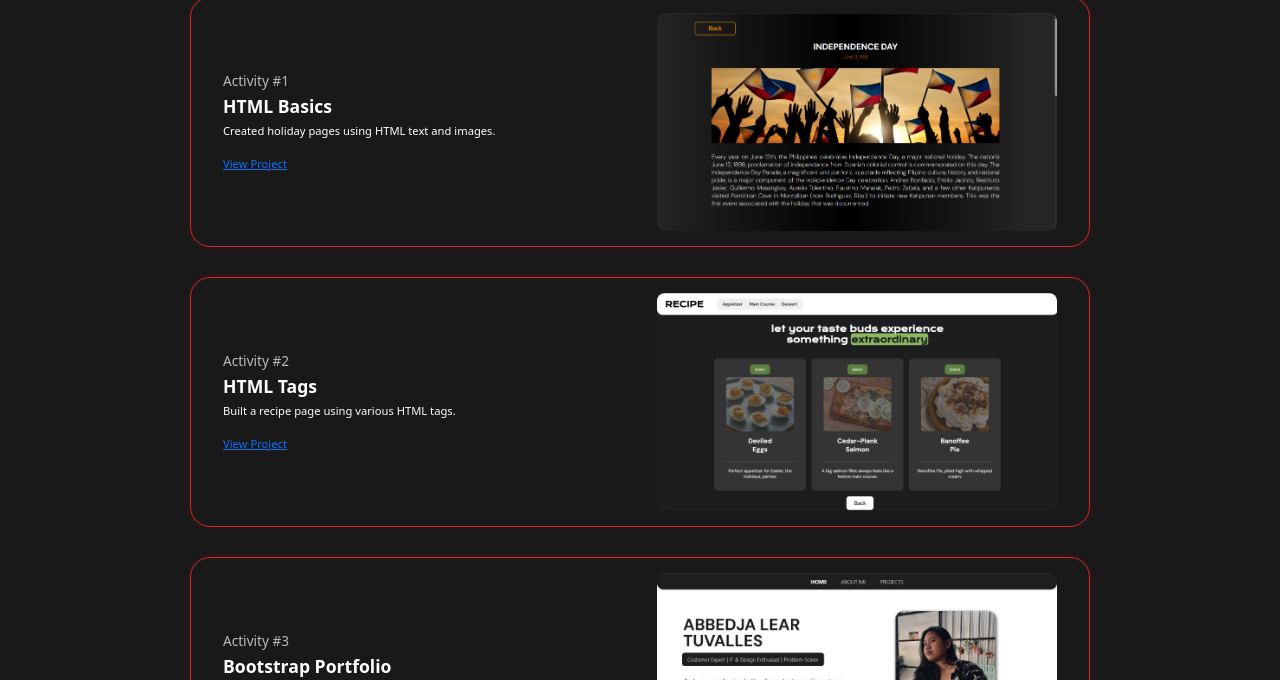
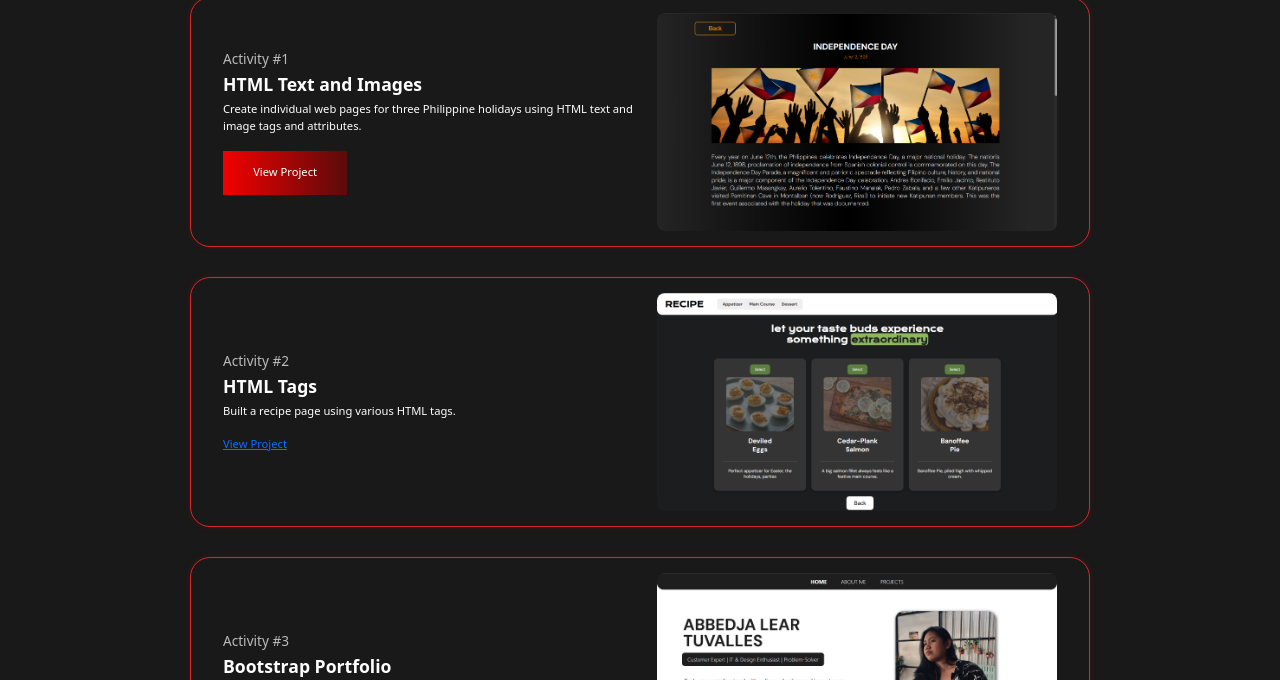
Before and after one commit to aalearz/Finals-Portfolio, a plain HTML site: page midterm.html in a window 1280 px wide. Shown: the part 103-783 px from the top of the page. Drawn offline with nearby package versions, Linux system fonts and the light colour scheme.

Commit message:
Updated buttons

```diff
--- a/index.css
+++ b/index.css
@@ -408,3 +408,15 @@
   padding-left: 1rem;
   margin: 0.5rem 0;
 }
+.view{
+  background: linear-gradient(to right, #F30000, #8d000092);
+  width: 30%;
+  height: 20%;
+  border-style: none;
+}
+
+.view a{
+  color: white;
+  text-decoration: none;
+
+}
--- a/midterm.html
+++ b/midterm.html
@@ -37,9 +37,12 @@
   <div class="activity-content">
     <div class="activity-text">
       <p class="activity-number">Activity #1</p>
-      <h3 class="activity-title">HTML Basics</h3>
-      <p>Created holiday pages using HTML text and images.</p>
-      <a href="https://aalearz.github.io/Holidayph/" target="_blank">View Project</a>
+      <h3 class="activity-title">HTML Text and Images</h3>
+      <p>Create individual web pages for three Philippine holidays using HTML
+         text and image tags and attributes.</p>
+         <button class="view">
+            <a href="https://aalearz.github.io/Holidayph/" target="_blank">View Project</a>
+         </button>
     </div>
     <div class="activity-image">
       <img src="act1.png" alt="Holiday Pages Preview">
```
